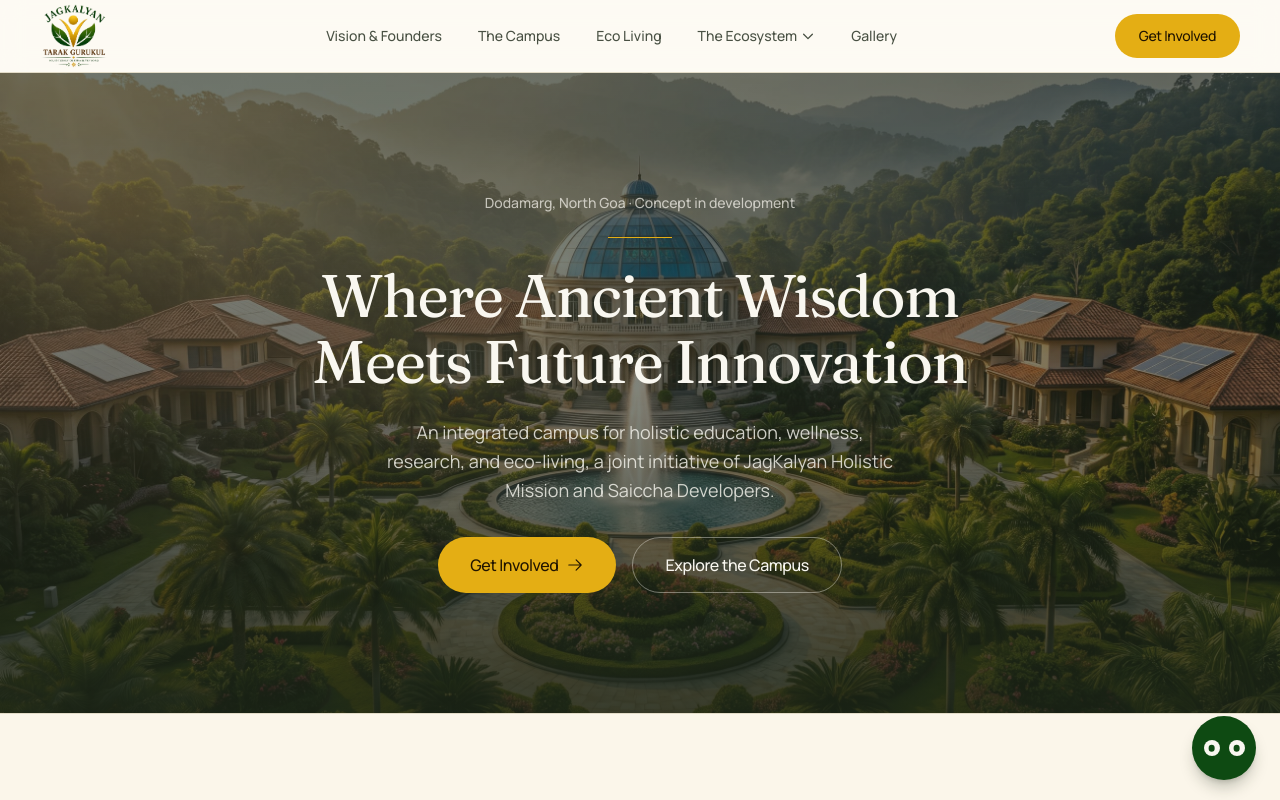
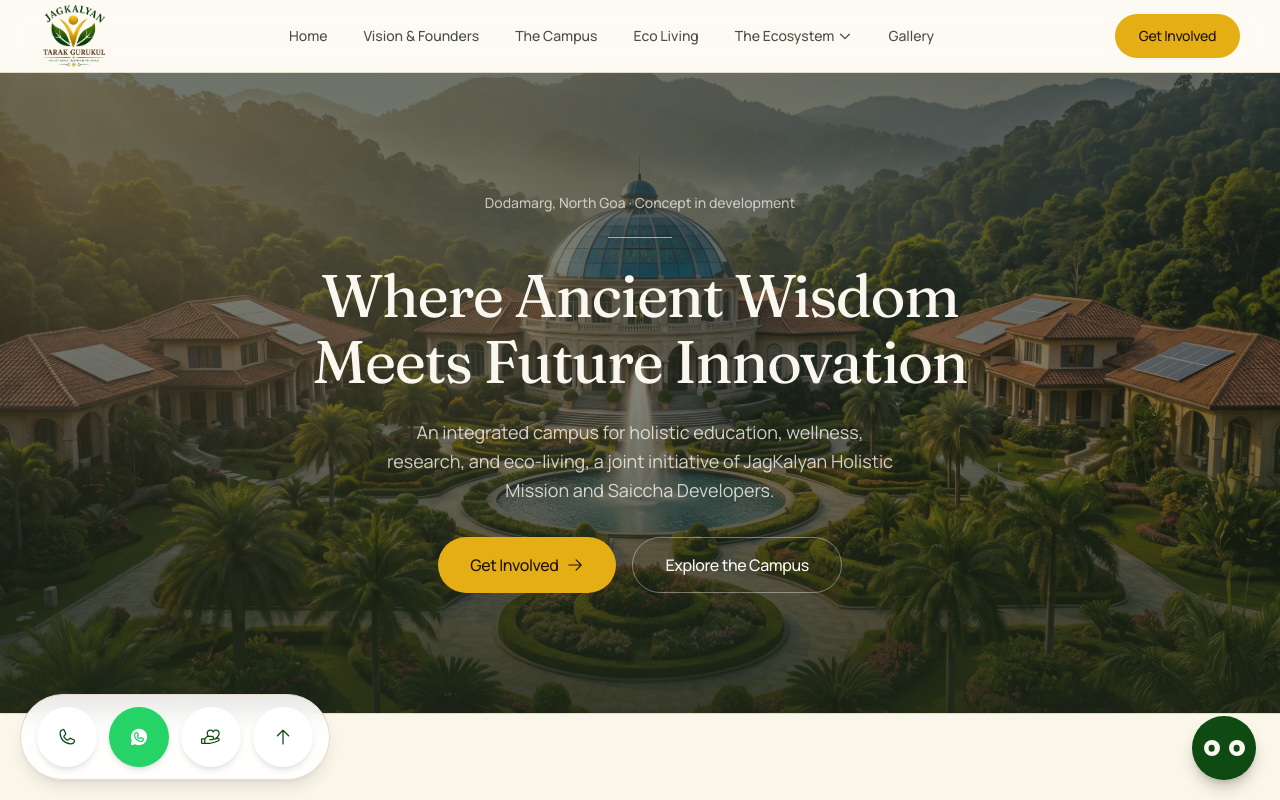
Before and after one commit to framemindaistudio/jagkalyan-tarak-gurukul-website, a Next.js app: page / in a window 1280 px wide. Shown: the top 800 px of the page. Built offline with nearby package versions, Linux system fonts and the light colour scheme.

Commit message:
Add floating quick-actions dock and Home nav link
Mirrors Saiccha's bottom-left dock (Call, WhatsApp, Get Involved, back
to top) using this site's own contact numbers, and adds a Home link
to the nav to match Saiccha's convention.

```diff
--- a/src/app/layout.tsx
+++ b/src/app/layout.tsx
@@ -5,6 +5,7 @@
 import { Footer } from "@/components/layout/footer";
 import { Chatbot } from "@/components/layout/chatbot";
 import { chatbotConfig } from "@/lib/chatbot-data";
+import { FloatingDock } from "@/components/layout/floating-dock";
 
 const fraunces = Fraunces({
   variable: "--font-fraunces",
@@ -54,6 +55,7 @@
         <Navbar />
         <main className="flex-1">{children}</main>
         <Footer />
+        <FloatingDock />
         <Chatbot config={chatbotConfig} />
       </body>
     </html>
--- /dev/null
+++ b/src/components/layout/floating-dock.tsx
@@ -0,0 +1,102 @@
+"use client";
+
+import { useRef } from "react";
+import Link from "next/link";
+import { motion, useMotionValue, useSpring, useTransform, type MotionValue } from "motion/react";
+import { Phone, WhatsappLogo, HandHeart, ArrowUp } from "@phosphor-icons/react/ssr";
+import type { Icon as PhosphorIcon } from "@phosphor-icons/react";
+
+type DockItem = {
+  label: string;
+  icon: PhosphorIcon;
+  href?: string;
+  external?: boolean;
+  onClick?: () => void;
+  brand?: "whatsapp";
+};
+
+const linkItems: DockItem[] = [
+  { label: "Call", icon: Phone, href: "tel:+919820012345" },
+  { label: "WhatsApp", icon: WhatsappLogo, href: "https://wa.me/919820012345", external: true, brand: "whatsapp" },
+  { label: "Get Involved", icon: HandHeart, href: "/get-involved" },
+];
+
+function DockButton({ item, mouseX }: { item: DockItem; mouseX: MotionValue<number> }) {
+  const ref = useRef<HTMLDivElement>(null);
+
+  const distance = useTransform(mouseX, (val) => {
+    const rect = ref.current?.getBoundingClientRect();
+    if (!rect) return 0;
+    return val - (rect.left + rect.width / 2);
+  });
+
+  const widthSync = useTransform(distance, [-140, 0, 140], [44, 60, 44]);
+  const width = useSpring(widthSync, { mass: 0.15, stiffness: 220, damping: 18 });
+
+  const Icon = item.icon;
+  const isWhatsapp = item.brand === "whatsapp";
+
+  const content = (
+    <motion.div
+      ref={ref}
+      style={{ width, height: width }}
+      className={`group relative flex cursor-pointer items-center justify-center rounded-full shadow-md shadow-foreground/10 ${
+        isWhatsapp ? "bg-whatsapp text-on-whatsapp" : "bg-surface-raised text-primary"
+      }`}
+    >
+      <Icon size={20} weight={isWhatsapp ? "fill" : "regular"} />
+      <span className="pointer-events-none absolute -top-9 left-1/2 -translate-x-1/2 whitespace-nowrap rounded-full bg-foreground px-2.5 py-1 text-xs font-medium text-background opacity-0 transition-opacity group-hover:opacity-100">
+        {item.label}
+      </span>
+    </motion.div>
+  );
+
+  if (item.onClick) {
+    return (
+      <button type="button" onClick={item.onClick} aria-label={item.label}>
+        {content}
+      </button>
+    );
+  }
+
+  if (item.external) {
+    return (
+      <a href={item.href} target="_blank" rel="noopener noreferrer" aria-label={item.label}>
+        {content}
+      </a>
+    );
+  }
+
+  return (
+    <Link href={item.href!} aria-label={item.label}>
+      {content}
+    </Link>
+  );
+}
+
+export function FloatingDock() {
+  const mouseX = useMotionValue(Infinity);
+
+  const items: DockItem[] = [
+    ...linkItems,
+    {
+      label: "Back to top",
+      icon: ArrowUp,
+      onClick: () => window.scrollTo({ top: 0, behavior: "smooth" }),
+    },
+  ];
+
+  return (
+    <div className="fixed bottom-5 left-5 z-40 hidden md:block">
+      <motion.div
+        onMouseMove={(e) => mouseX.set(e.clientX)}
+        onMouseLeave={() => mouseX.set(Infinity)}
+        className="flex items-end gap-3 rounded-full border border-border bg-surface-raised/90 px-4 py-3 shadow-lg shadow-foreground/10 backdrop-blur-md"
+      >
+        {items.map((item) => (
+          <DockButton key={item.label} item={item} mouseX={mouseX} />
+        ))}
+      </motion.div>
+    </div>
+  );
+}
--- a/src/lib/site-data.ts
+++ b/src/lib/site-data.ts
@@ -29,6 +29,7 @@
 };
 
 export const primaryNav: Array<NavLink & { items?: NavLink[] }> = [
+  { label: "Home", href: "/" },
   { label: "Vision & Founders", href: "/vision" },
   { label: "The Campus", href: "/campus" },
   { label: "Eco Living", href: "/eco-living" },
```
